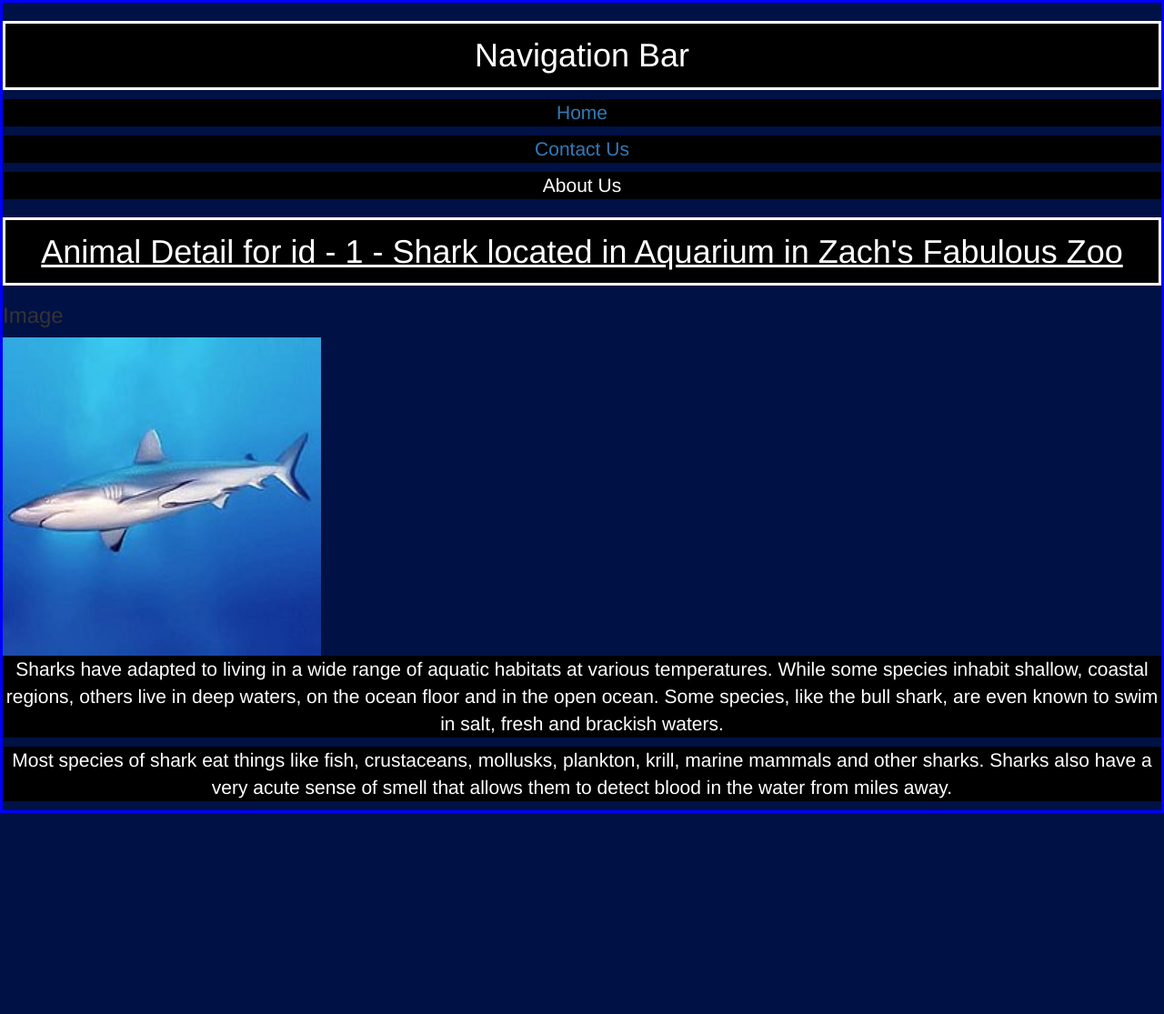
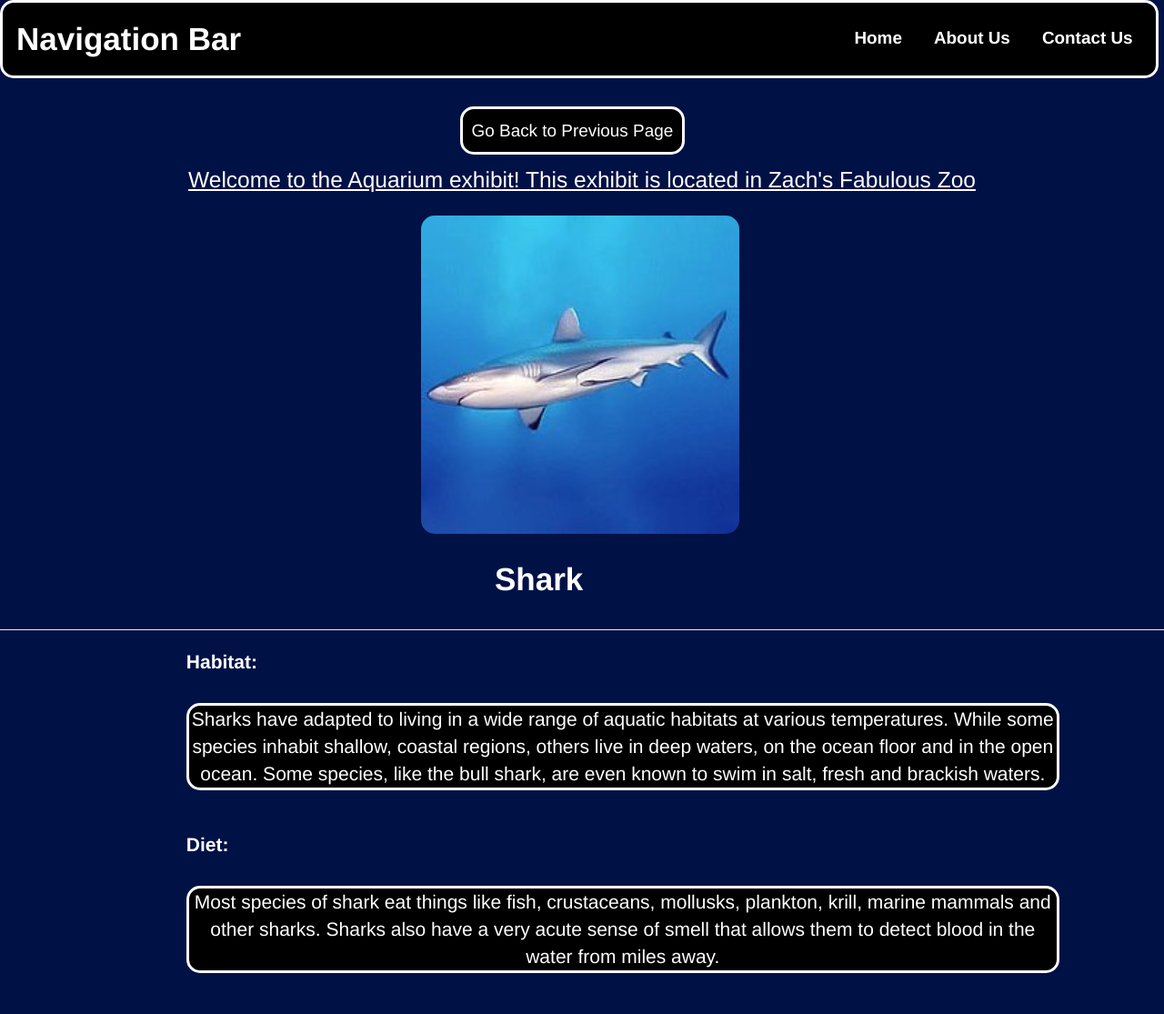
Before and after one commit to zbaker5/Spring2018PythonZoo, a Django app: page /zoo/animal/1 in a window 1280 px wide. Shown: the whole page at 91% size. Before the commit the page ends 894 px from the top, so only its background shows below. Run offline with Django 3.2, Linux system fonts and the light colour scheme; data comes from the database, SQL or seed files in the repository; both versions use the stored data as it was after the commit; some libraries are stand-ins or nearby versions.

Commit message:
css work

```diff
--- a/pythonzoo/zoo/static/css/styles.css
+++ b/pythonzoo/zoo/static/css/styles.css
@@ -1,14 +1,34 @@
-h1 {
+.navigation {
+	width: 400px;
+	font-size: 2.5em;
+	margin: 15px;
 	color: white;
+	margin-right: 0px;
+}
+
+.headerlinks {
+	float: right;
+	color: white;
+	padding: 0px 0px 0px 10px;
+	margin: 25px 25px 10px 0px;
+}
+
+.header {
+	border: 3px solid white;
+	border-radius: 15px;
 	background-color: black;
-	padding: 15px;
-	text-align: center;
-	border: 3px solid white;
+	position: fixed;
+	width: 99.5%;
+	top: 0;
+}
+
+.link {
+	color: white;
+	font-size: 1.35em;
 }
 
 body {
 	background-color: #001145;
-	border: 3px solid blue;
 }
 
 p {
@@ -16,8 +36,64 @@ p {
 	text-align: center;
 	background-color: black;
 	font-size: 1.5em;
+	width: 75%;
+	margin: 25px 16% 45px 16%;
+	border: 3px solid white;
+	border-radius: 15px;
 }
 
 .animal {
 	width: 350px;
+	margin: 15px 36.2%;
+	display: inline-block;
+	border-radius: 15px;
 }
+
+.animalname {
+	font-size: 2.5em;
+	text-align: center;
+	margin: 10px 42.5%;
+	color: white;
+}
+
+button {
+	float: left;
+	padding: 10px;
+	display: inline;
+	border: 3px solid white;
+	border-radius: 15px;
+	color: white;
+	background-color: black;
+	margin: 8% 39.5% 15px 39.5%;
+}
+
+.intro {
+	margin-top: 15px;
+	color: white;
+	font-size: 1.75em;
+	text-align: center;
+}
+
+.descriptionheader {
+	color: white;
+	font-size: 1.5em;
+	text-align: center;
+	margin-left: 16%;
+}
+
+a {
+	color: white;
+	font-size: 1.35em;
+}
+
+.zooimg {
+	width: 250px;
+	padding-left: 15px;
+}
+
+.topmargin {
+	margin-top: 8%;
+	padding: 10px;
+	color: white;
+	text-align: center;
+}
--- a/pythonzoo/zoo/templates/base_generic.html
+++ b/pythonzoo/zoo/templates/base_generic.html
@@ -15,8 +15,12 @@
 </head>
 
 <body>
-	<h1>Navigation Bar</h1>
-	<p><a href='/zoo'>Home</a></p><p><a href='/zoo/contactus'>Contact Us</p></a><a href='/zoo/aboutus'><p>About Us</p></a>
+	<div class='header'>
+		<label class='navigation'>Navigation Bar</label>
+		<label class='headerlinks'><a class='link' href='/zoo/contactus'>Contact Us</a></label>
+		<label class='headerlinks'><a class='link' href='/zoo/aboutus'>About Us</a></label>
+		<label class='headerlinks'><a class='link' href='/zoo'>Home</a></label>
+	</div>
 	{% block content %}	{% endblock %}
 </body>
 
--- a/pythonzoo/zoo/templates/zoo/animal_detail.html
+++ b/pythonzoo/zoo/templates/zoo/animal_detail.html
@@ -5,12 +5,16 @@
 
 {% block content %}
 
-<h1><u>Animal Detail for id - {{animal.id}} - {{animal.name}} located in {{animal.exhibit}} in {{animal.exhibit.zoo}}</u></h1>
+<button><a href="javascript:history.back()">Go Back to Previous Page</a></button>
+<h1 class='intro'><u>Welcome to the {{ animal.exhibit }} exhibit! This exhibit is located in {{ animal.exhibit.zoo }}</u></h1>
 
-<h3>Image</h3>
 {% load static %}
 <img class='animal' src='{% static animal.imageFileName %}'>
+<label class='animalname'>{{ animal.name }}</label>
+<hr>
+<label class='descriptionheader'>Habitat: </label>
 <p>{{ animal.habitatDescription }}</p>
+<label class='descriptionheader'>Diet: </label>
 <p>{{ animal.dietDescription }}</p>
 
 {% endblock %}
--- a/pythonzoo/zoo/templates/zoo/exhibit_detail.html
+++ b/pythonzoo/zoo/templates/zoo/exhibit_detail.html
@@ -9,7 +9,7 @@
 
 <h1>Neighbors</h1>
 {% for neighbor in exhibit.fromExhibit.all %}
-	<p><a href='{{ toExhibit.id }}'>{{neighbor.direction}} to {{neighbor.toExhibit.name}}</a></p>
+	<p><a href='{{ neighbor.toExhibit.id }}'>{{neighbor.direction}} to {{neighbor.toExhibit.name}}</a></p>
 {% endfor %}
 
 <h1>Animals</h1>
--- a/pythonzoo/zoo/templates/zoo/zoo_detail.html
+++ b/pythonzoo/zoo/templates/zoo/zoo_detail.html
@@ -5,9 +5,7 @@
 
 {% block content %}
 
-<h1><u>Zoo Detail for {{zoo.id}} - {{zoo.name}}</u></h1>
-
-<h1><u>Exhibit List</u></h1>
+<h1 class='topmargin'>Exhibit List</h1>
 {% for exhibit in zoo.exhibit_set.all %}
 	<p><a href='/zoo/exhibit/{{ exhibit.id }}'>{{ exhibit.name }}</a></p>
 {% endfor %}
--- a/pythonzoo/zoo/templates/zoo/zoo_list.html
+++ b/pythonzoo/zoo/templates/zoo/zoo_list.html
@@ -5,10 +5,10 @@
 
 {% block content %}
 
-<h1><u>Zoo List</u></h1>
+<h1 class='topmargin'>Zoo List</h1>
 {% load static %}
 {% for zoo in zoo_list %}
-	<p><a href='{{ zoo.id }}'>{{ zoo.name }}<img src='{% static zoo.logoFileName %}'></a></p>
+	<p><a href='{{ zoo.id }}'>{{ zoo.name }} <img class='zooimg' src='{% static zoo.logoFileName %}'></a></p>
 {% endfor %}
 
 {% endblock %}
```
Also changed, not shown: pythonzoo/db.sqlite3.
